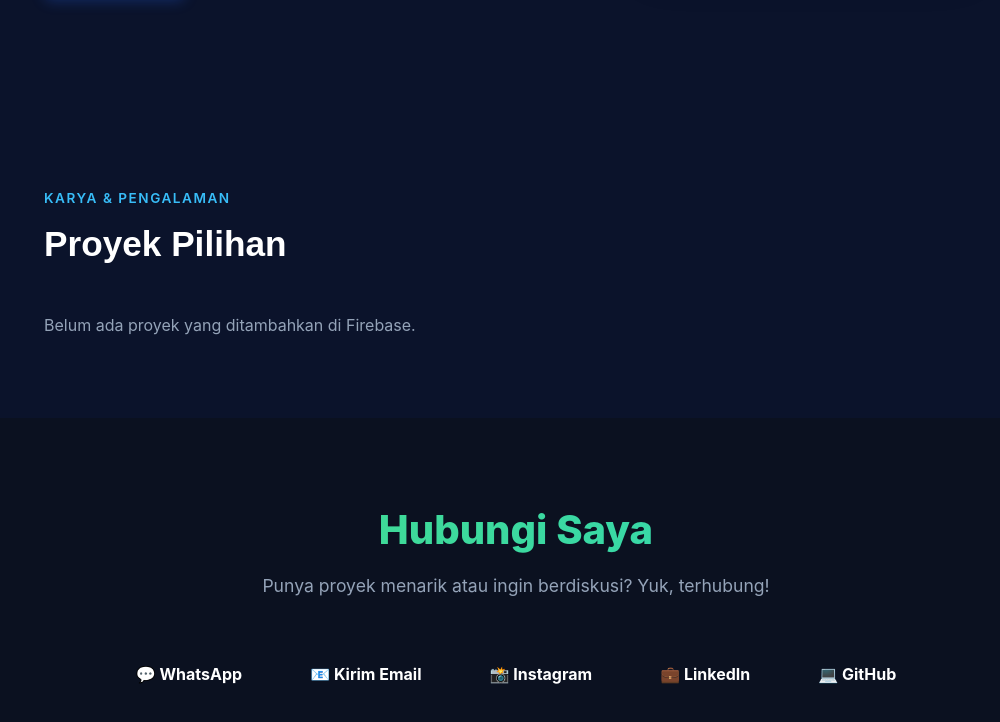
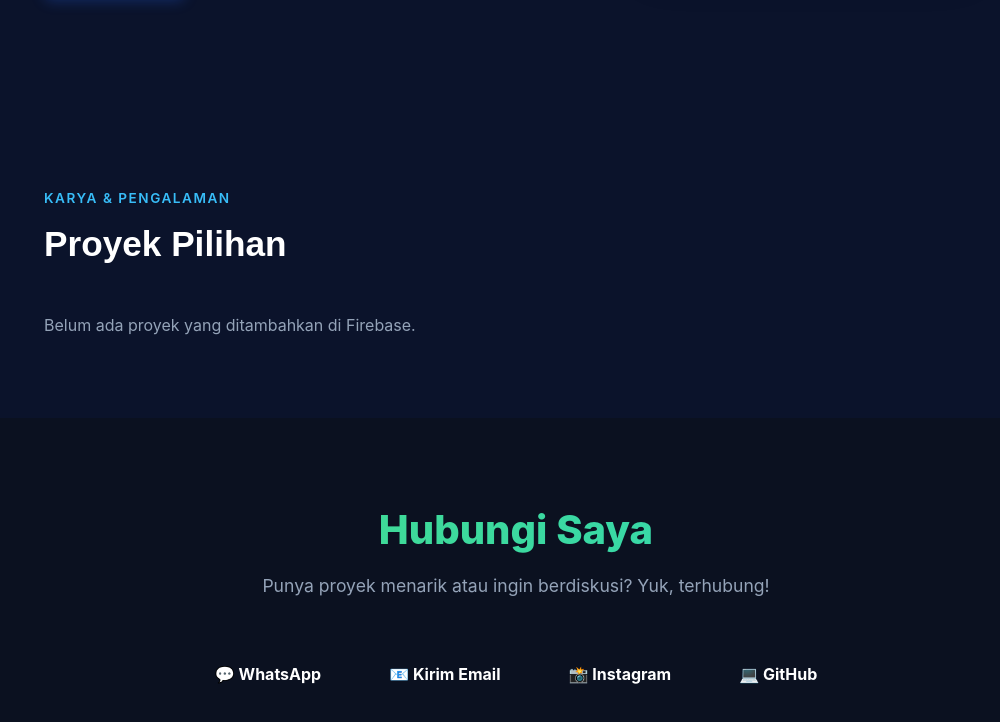
Before and after one commit to khaira1905/portofolio-khaira, a website built with Vite: page index.html in a window 1280 px wide. Shown: the part 677-1399 px from the top of the page, without its empty margins (124-1124 px from the left). Built offline with nearby package versions, Linux system fonts and the light colour scheme; some packages are replaced by stand-ins of ours; no server answers; the database is empty.

Commit message:
hapus tombol linkedln

```diff
--- a/index.html
+++ b/index.html
@@ -30,15 +30,11 @@
     📸 Instagram
   </a>
 
-  <!-- Tombol LinkedIn -->
-  <a href="https://linkedin.com/in/usernamekamu" class="btn btn-linkedin" target="_blank" rel="noopener noreferrer">
-    💼 LinkedIn
-  </a>
-
   <!-- Tombol GitHub -->
   <a href="https://github.com/khaira1905." class="btn btn-github" target="_blank" rel="noopener noreferrer">
     💻 GitHub
   </a>
+
 </div>
 </section>
 </html>
```
